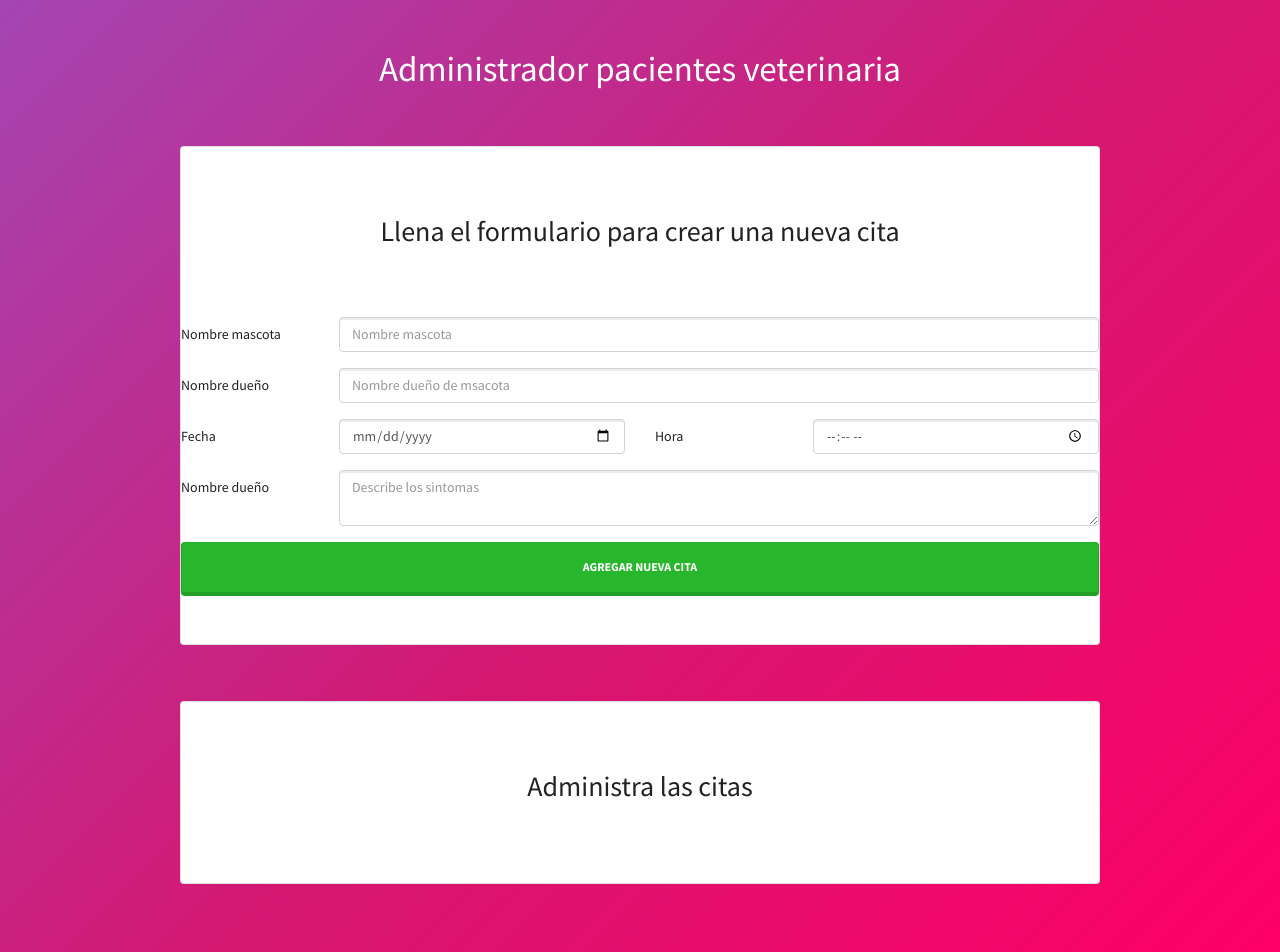
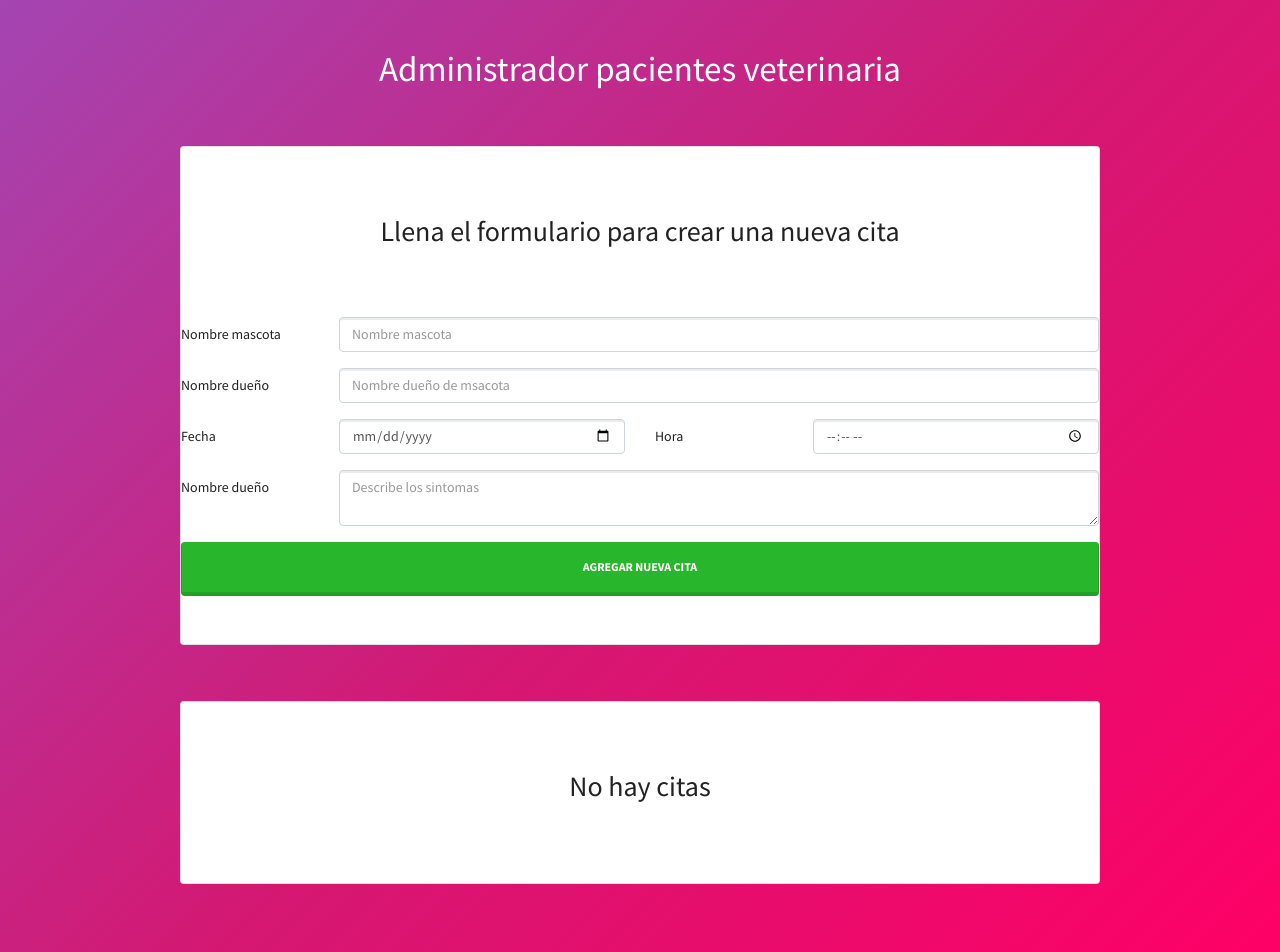
Before and after one commit to rbeltranmontijo/pacientesveterinaria, a React (Create React App) app: page / in a window 1280 px wide. Shown: the top 952 px of the page. Built offline with nearby package versions, Linux system fonts and the light colour scheme.

Commit message:
validacion de titulo de la lista de citas

```diff
--- a/src/components/ListaCitas.js
+++ b/src/components/ListaCitas.js
@@ -3,10 +3,13 @@
 
 import PropTypes from "prop-types";
 
-const ListaCitas = ({ citas, eliminarCita }) => (
+const ListaCitas = ({ citas, eliminarCita }) => {
+  const mensaje =
+    Object.keys(citas).length === 0 ? "No hay citas" : "Administra las citas";
+  return (
     <div className="card mt-2 py-5">
       <div className="card-body">
-      <h2 className="card-title text-center">Administra las citas</h2>
+        <h2 className="card-title text-center">{mensaje}</h2>
         <div className="lista-citas">
           {citas.map(citas => (
             <Cita key={citas.id} cita={citas} eliminarCita={eliminarCita} />
@@ -15,6 +18,7 @@
       </div>
     </div>
   );
+};
 
 ListaCitas.prototype = {
   citas: PropTypes.array.isRequired,
```
Lines whose indentation alone changed are shown as unchanged.
